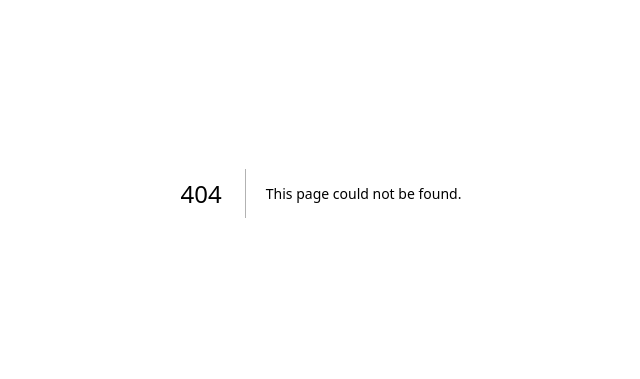
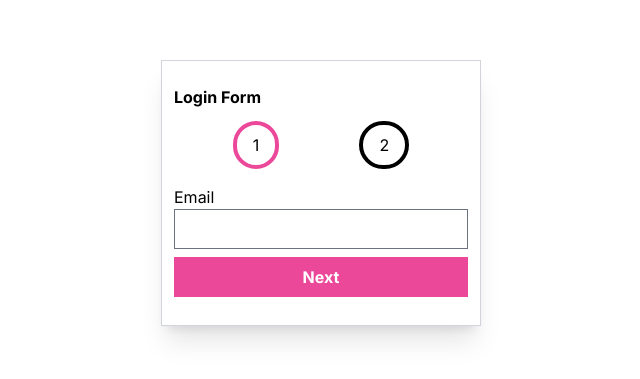
Before and after one commit to muhammed-anas-na/name-, a Next.js app in the folder front-end/: page /userLogin in a window 1280 px wide. Before the commit this address had no page. Shown: the part 207-586 px from the top of the page, without its empty margins (319-959 px from the left). Built offline with nearby package versions, Linux system fonts and the light colour scheme.

Commit message:
User login

```diff
--- a/front-end/package.json
+++ b/front-end/package.json
@@ -14,9 +14,12 @@
     "react-dom": "^18"
   },
   "devDependencies": {
+    "@babel/preset-env": "^7.25.3",
+    "@babel/preset-react": "^7.24.7",
     "@types/node": "^20",
     "@types/react": "^18",
     "@types/react-dom": "^18",
+    "babel-plugin-transform-runtime": "^6.23.0",
     "eslint": "^8",
     "eslint-config-next": "14.2.5",
     "postcss": "^8",
--- a/front-end/src/Components/UserLoginForm/page.tsx
+++ b/front-end/src/Components/UserLoginForm/page.tsx
@@ -1,10 +1,56 @@
-function UserLoginForm(){
-    return(
-        <div>
-            <h1>User Login Page</h1>
+"use client";
+
+import { useState, useRef } from "react";
+
+function UserLoginForm() {
+  const [email, setEmail] = useState();
+  const [number, setNumber] = useState();
+  const [password, setPassword] = useState("");
+  const emailRef = useRef(null);
+
+  return (
+    <div className="h-screen flex items-center justify-center">
+      <div className="flex flex-col border border-gray-300 shadow-xl p-3 w-80">
+        <h1 className="font-bold my-3">Login Form</h1>
+        <div className="flex justify-center gap-20">
+          <h1 className="border-4 border-pink-500 rounded-full p-2 px-4">1</h1>
+          <h1 className={`border-4 ${!email ? "border-black" : "border-pink-500"} rounded-full p-2 px-4`}>2</h1>
         </div>
-    )
+        {!email ? (
+          <div className="my-4">
+            <h1>Email</h1>
+            <input
+              ref={emailRef}
+              type="text"
+              className="border border-gray-500 focus:outline-none h-10 w-full"
+            />
+            <button
+              className="bg-pink-500 text-white font-bold py-2 mt-2 w-full"
+              onClick={() => {
+                if (emailRef.current) setEmail(emailRef.current.value);
+              }}
+            >
+              Next
+            </button>
+          </div>
+        ) : (
+          <div className="my-4">
+            <h1>Password</h1>
+            <input
+            value={password}
+            onChange={(e) => setPassword(e.target.value)}
+            placeholder="Enter password"
+              type="password"
+              className="border border-gray-500 focus:outline-none h-10 w-full"
+            />
+            <button className="bg-pink-500 text-white font-bold py-2 mt-2 w-full" onClick={()=>{console.log(password)}}>
+              Login
+            </button>
+          </div>
+        )}
+      </div>
+    </div>
+  );
 }
 
-
 export default UserLoginForm;
--- /dev/null
+++ b/front-end/src/app/userLogin/page.jsx
@@ -0,0 +1,10 @@
+
+import UserLoginForm from '@/Components/UserLoginForm/page'
+
+function Page(){
+ return(
+    <UserLoginForm/>
+ )
+}
+
+export default Page;
```
Also changed, not shown: 1 other file (tests, documents, lock files or other folders).
